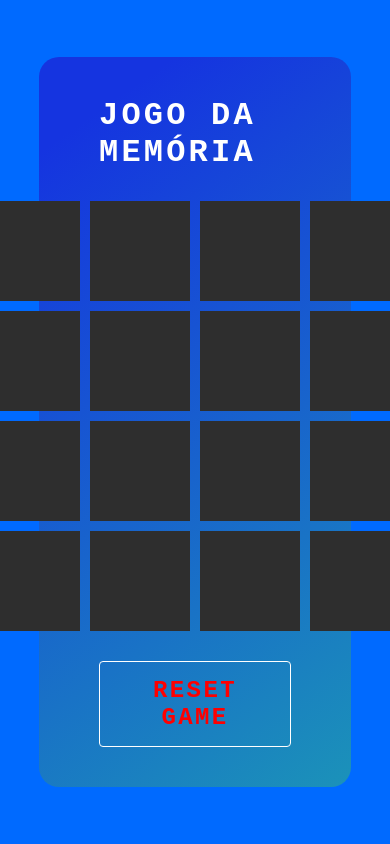
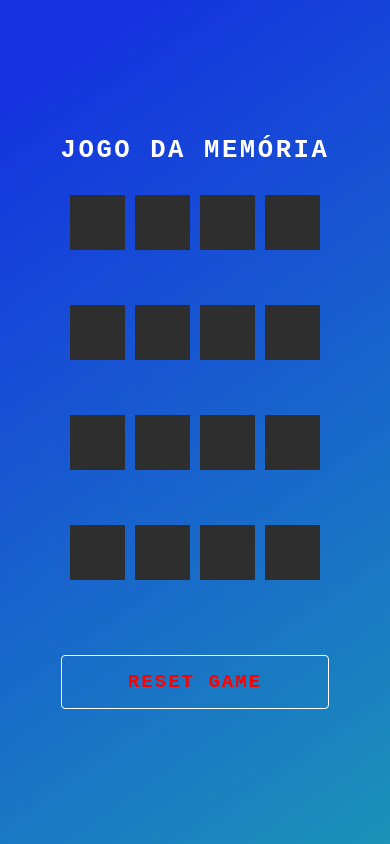
Before and after one commit to leuxtc/jogo-da-memoria, a plain HTML site: page index.html in a window 390 px wide. Drawn offline with Linux system fonts and the light colour scheme.

Commit message:
add responsividade

```diff
--- a/src/style.css
+++ b/src/style.css
@@ -16,11 +16,9 @@ body {
     justify-content: center;
     align-items: center;
     gap: 30px;
-    background: linear-gradient(
-        325deg,
-        #1b92b9 0%,
-        #1534e0 90%
-    );
+    background: linear-gradient(325deg,
+            #1b92b9 0%,
+            #1534e0 90%);
     padding: 40px 60px;
     border-radius: 20px;
 }
@@ -94,12 +92,36 @@ button {
     transform: rotateY(180deg);
 }
 
-@media screen and (max-width: 621px) {
+@media screen and (max-width: 640px) {
+    body {
+        background: linear-gradient(325deg,
+                #1b92b9 0%,
+                #1534e0 90%);
+    }
+
     .container {
-        width: 80%;
+        padding: 0;
+        background: none;
     }
 
     h1 {
-        font-size: 2em;
+        font-size: 1.6em;
+    }
+
+    .game {
+        width: 250px;
+    }
+
+    .item {
+        width: 55px;
+        height: 55px;
+    }
+
+    .item {
+        font-size: 1.5em;
+    }
+
+    button {
+        font-size: 1.2em;
     }
 }
```
